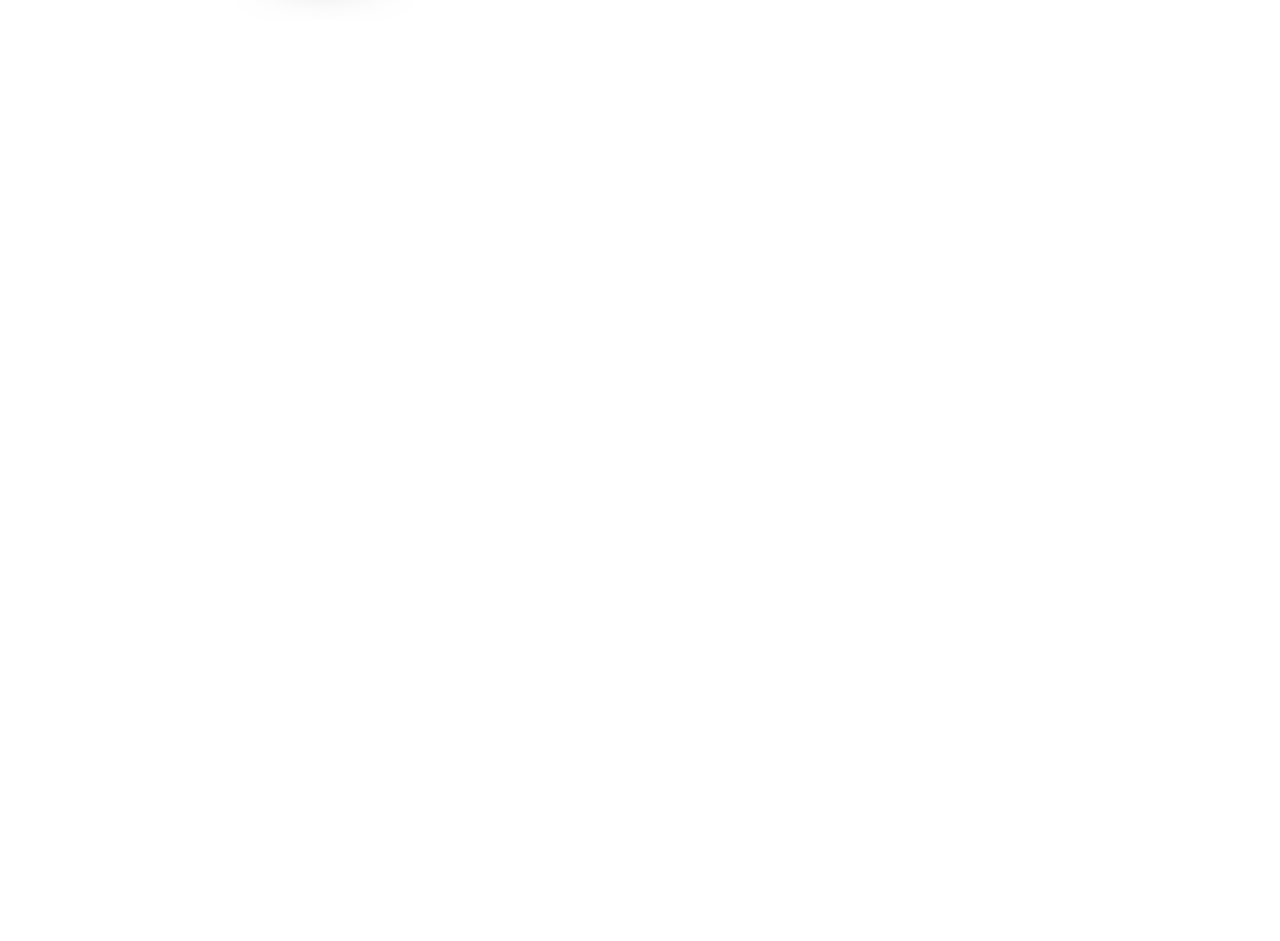
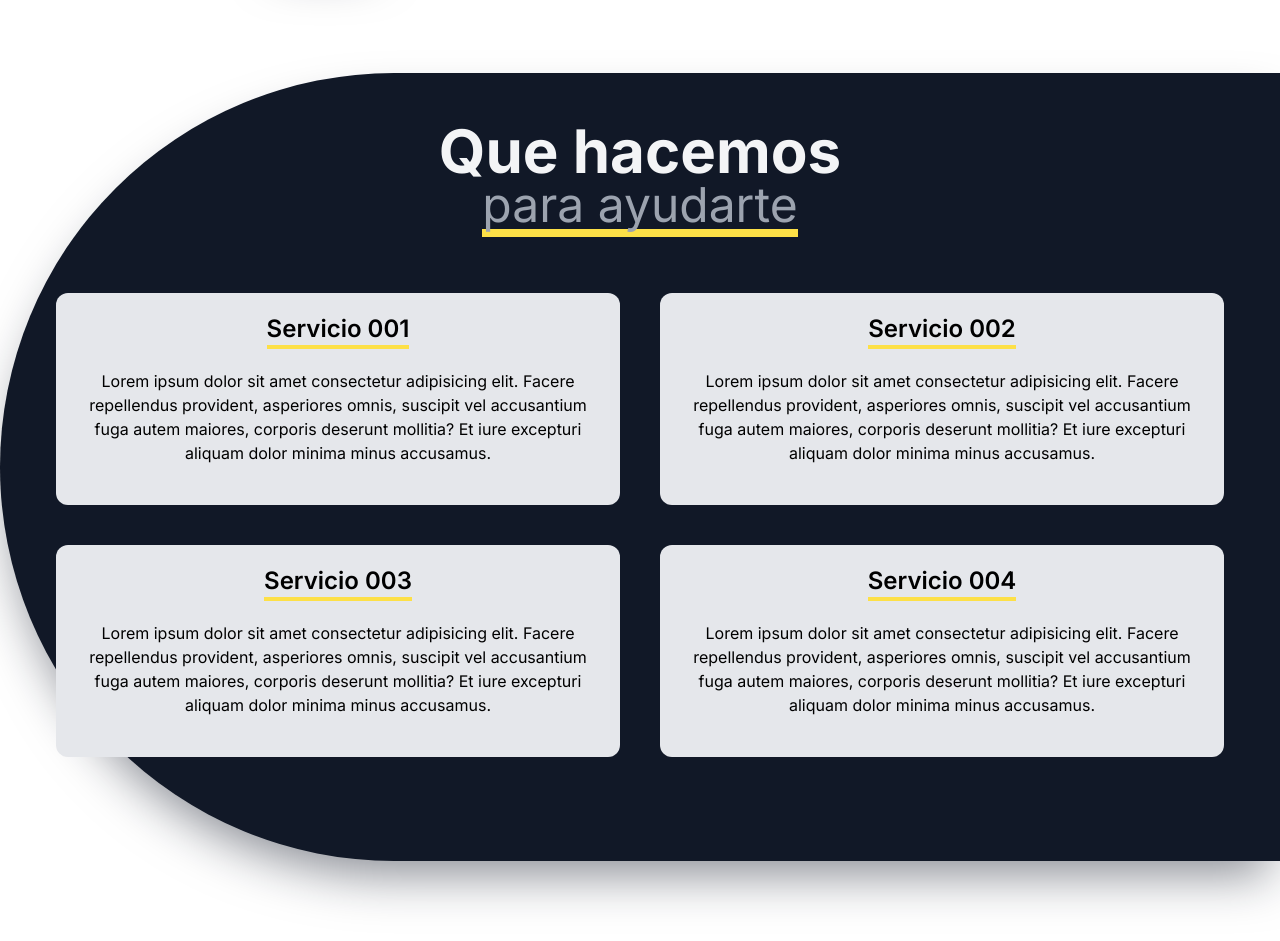
Before and after one commit to SegundoRP/ican_project, a Next.js app in the folder frontend/: page / in a window 1280 px wide. Shown: the part 780-1721 px from the top of the page. Before the commit the page ends 800 px from the top, so only its background shows below. Built offline with nearby package versions, Linux system fonts and the light colour scheme.

Commit message:
feat: :sparkles: The third services component was created

```diff
--- a/frontend/src/app/page.js
+++ b/frontend/src/app/page.js
@@ -1,11 +1,13 @@
 import Navbar from "@/components/Navbar";
 import Introduccion from "@/components/Introduccion";
+import Servicios from "@/components/Servicios";
 
 export default function Home() {
   return (
     <main className="">
       <Navbar />
       <Introduccion />
+      <Servicios />
     </main>
   );
 }
--- /dev/null
+++ b/frontend/src/components/Servicios.jsx
@@ -0,0 +1,64 @@
+export default function Servicios() {
+    return (
+      <section
+        id="servicios"
+        className="text-center bg-gray-900 py-12 sm:my-20 lg:rounded-l-full sm:shadow-2xl sm:shadow-gray-900/50"
+      >
+        <h2 className="text-5xl md:text-6xl 2xl:text-7xl font-bold text-gray-100">
+          Que hacemos
+        </h2>
+        <h3 className="text-4xl md:text-5xl 2xl:text-6xl text-gray-400 border-b-8 border-yellow-300 inline-block">
+          para ayudarte
+        </h3>
+        <div className="grid gap-5 md:grid md:grid-cols-2 2xl:grid-cols-4 justify-between p-5 items-center md:gap-5 lg:gap-10 2xl:gap-20 sm:flex sm:p-14">
+          <div className="bg-gray-200 rounded-xl p-5">
+            <h4 className="sm:text-2xl font-semibold border-b-4 border-yellow-300 inline-block">
+              Servicio 001
+            </h4>
+            <p className="text-pretty py-5">
+              Lorem ipsum dolor sit amet consectetur adipisicing elit. Facere
+              repellendus provident, asperiores omnis, suscipit vel accusantium
+              fuga autem maiores, corporis deserunt mollitia? Et iure excepturi
+              aliquam dolor minima minus accusamus.
+            </p>
+          </div>
+
+          <div className="bg-gray-200 rounded-xl p-5">
+            <h4 className="sm:text-2xl font-semibold border-b-4 border-yellow-300 inline-block">
+              Servicio 002
+            </h4>
+            <p className="text-pretty py-5">
+              Lorem ipsum dolor sit amet consectetur adipisicing elit. Facere
+              repellendus provident, asperiores omnis, suscipit vel accusantium
+              fuga autem maiores, corporis deserunt mollitia? Et iure excepturi
+              aliquam dolor minima minus accusamus.
+            </p>
+          </div>
+
+          <div className="bg-gray-200 rounded-xl p-5">
+            <h4 className="sm:text-2xl font-semibold border-b-4 border-yellow-300 inline-block">
+              Servicio 003
+            </h4>
+            <p className="text-pretty py-5">
+              Lorem ipsum dolor sit amet consectetur adipisicing elit. Facere
+              repellendus provident, asperiores omnis, suscipit vel accusantium
+              fuga autem maiores, corporis deserunt mollitia? Et iure excepturi
+              aliquam dolor minima minus accusamus.
+            </p>
+          </div>
+
+          <div className="bg-gray-200 rounded-xl p-5">
+            <h4 className="sm:text-2xl font-semibold border-b-4 border-yellow-300 inline-block">
+              Servicio 004
+            </h4>
+            <p className="text-pretty py-5">
+              Lorem ipsum dolor sit amet consectetur adipisicing elit. Facere
+              repellendus provident, asperiores omnis, suscipit vel accusantium
+              fuga autem maiores, corporis deserunt mollitia? Et iure excepturi
+              aliquam dolor minima minus accusamus.
+            </p>
+          </div>
+        </div>
+      </section>
+    );
+  }
```
